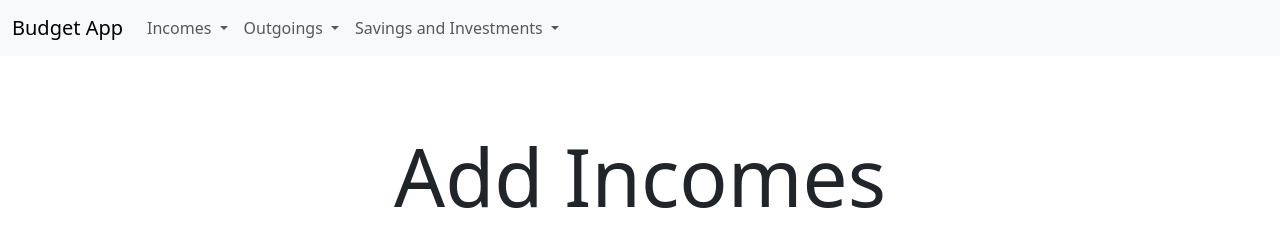
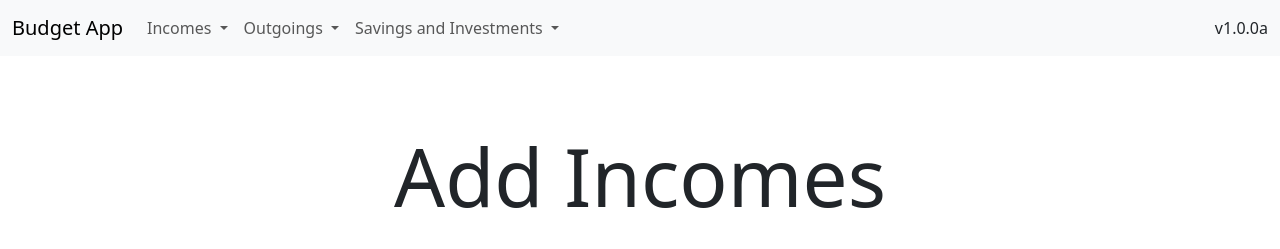
Before and after one commit to Gregorh98/Budget-Planner-App, a Flask app: page /incomes/add in a window 1280 px wide. Shown: the top 249 px of the page. Run offline with Flask 3, Linux system fonts and the light colour scheme.

Commit message:
Added version tag to navbar and completed v1.0.0a

```diff
--- a/templates/includes/_nav.html
+++ b/templates/includes/_nav.html
@@ -38,6 +38,7 @@
                     </ul>
                 </li>
             </ul>
+            v1.0.0a
         </div>
     </div>
 </nav>
```
Also changed, not shown: README.md.
